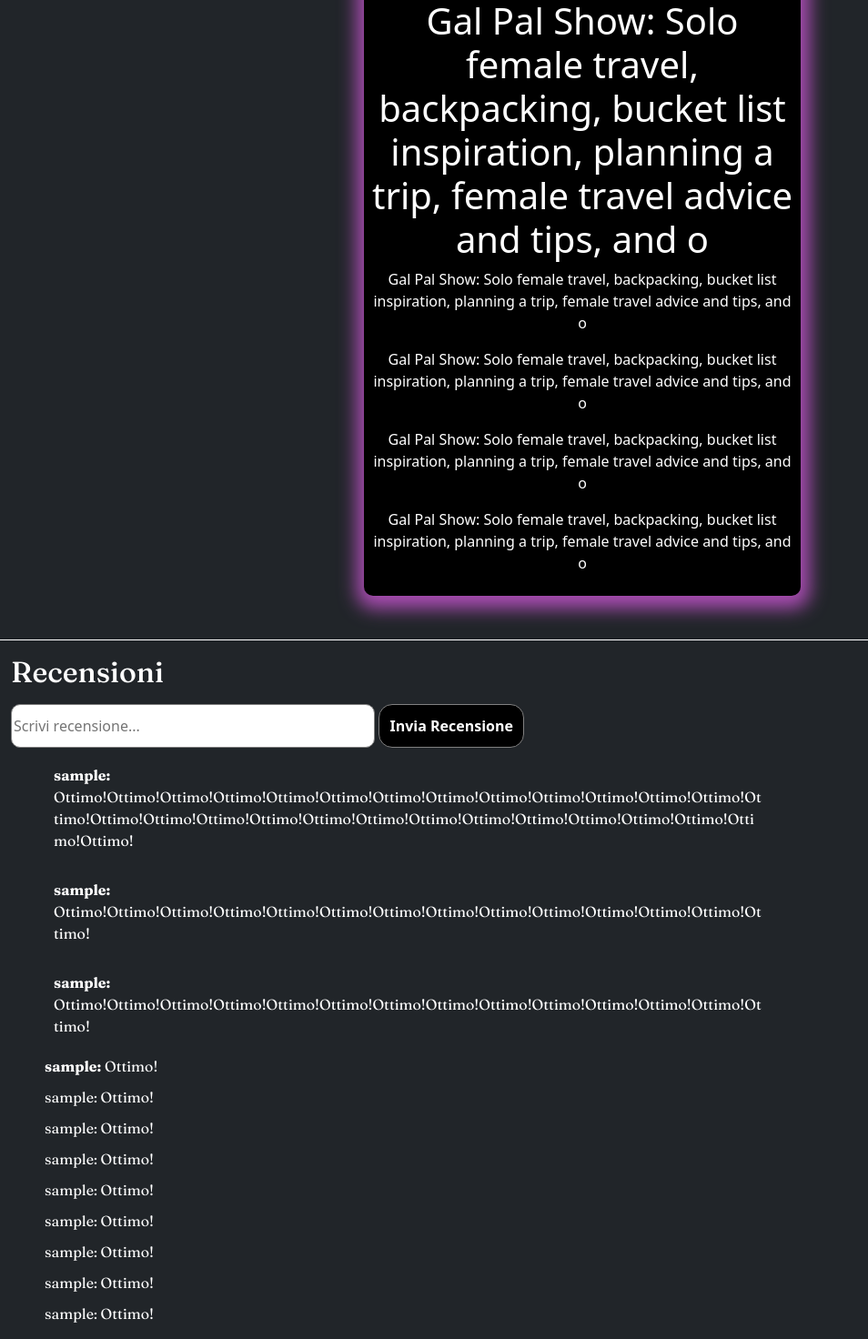
After one commit to danilo-0508/ProjectWork, a Flask app: page /podcast_info in a window 1280 px wide. The commit adds this page. Shown: the part 405-1877 px from the top of the page at 91% size, without its empty margins (0-954 px from the left). Run offline with Flask 3, Linux system fonts and the light colour scheme; the visitor is signed in with stand-in values (Sample User, id 1).

Commit message:
html recensioni + info podcast

```diff
--- a/app.py
+++ b/app.py
@@ -42,7 +42,7 @@ def inserisci_dati(query, params=None):
 connection = mysql.connector.connect(host='localhost',
                                      database='my_podcast',
                                      user='root',
-                                     password='')
+                                     password='root')
 cursor = connection.cursor()
 
 def hash_password(password):
@@ -143,5 +143,10 @@ def logout():
     session.pop('username', None)
     return redirect(url_for('login'))
 
+@app.route('/podcast_info')
+def info():
+    #podcast = execute_query('SELECT * FROM utenti WHERE utenti_ID = %s')
+    return render_template('podcast_info.html', username=session['username'])
+
 if __name__ == '__main__':
     app.run(debug=True)
--- a/config.py
+++ b/config.py
@@ -1,5 +1,5 @@
 class Config:
     MYSQL_HOST = 'localhost'
     MYSQL_USER = 'root'
-    MYSQL_PASSWORD = ''
+    MYSQL_PASSWORD = 'root'
     MYSQL_DB = 'my_podcast'
--- a/static/style.css
+++ b/static/style.css
@@ -182,9 +182,94 @@ ul li {
     width: 90%;
 }
 
+/*PODCAST INFO*/
+.bg {
+    font-family: sans-serif;
+    background-color: hsl(212, 81%, 21%);
+    margin: 0;
+    font-weight: 400;
+}
+
+.content {
+    min-height: 80vh;
+    display: flex;
+    align-items: center;
+    justify-content: center;
+    flex-direction: column;
+    text-align: center;
+    border-bottom: 1px solid white;
+}
+
+.recensione-box {
+    color: white;
+    width: 30rem;
+    background: hsl(0, 0%, 0%);
+    border-radius: 10px;
+    box-shadow: 1px 5px 20px 9px hsl(295, 40%, 50%);
+}
+
+.recensione-box img {
+    width: 100%;
+    display: block;
+    border-radius: 20px;
+}
+
+.testo-bianco li {
+    display: block;
+    margin-bottom: 10px;
+}
+
+.recensione-field {
+    border: solid 1px grey;
+    border-radius: 10px;
+    height: 3rem;
+    width: 25rem;
+}
+
+.recensione-button {
+    background-color: black;
+    color: white;
+    border: 1px solid gray;
+    border-radius: 15px;
+    height: 3rem;
+    width: 10rem;
+    transition: 0.5s;
+}
+
+.recensione-button:hover {
+    background-color: white;
+    color: black;
+    transition: 0.5s;
+}
+
+.testo-recensione {
+    width: 60rem;
+    word-wrap: break-word;
+    border-bottom: 1px solid #ccc;
+    padding: 10px;
+    box-sizing: border-box;
+}
+
+.text-box {
+    width: 30rem;
+    word-wrap: break-word;
+    padding: 10px;
+    box-sizing: border-box;
+}
+
 @media screen and (min-width: 992px) {
     .login-height {
         margin-bottom: 10rem;
+    }
+
+    .text-box {
+        width: 50rem;
+    }
+}
+
+@media screen and (min-width: 795px) and (max-width: 991px) {
+    .text-box {
+        width: 40rem;
     }
 }
 
@@ -200,10 +285,18 @@ ul li {
     .login-titolo {
         font-size: 2.5rem;
     }
+
+    .text-box {
+        width: 30rem;
+    }
 }
 
 @media screen and (min-width: 374px) and (max-width: 794px) {
     .login-titolo {
         font-size: 3rem;
     }
+
+    .text-box {
+        width: 26rem;
+    }
 }
--- a/templates/chi-siamo.html
+++ b/templates/chi-siamo.html
@@ -79,7 +79,7 @@
                 <div class="col-lg-4 col-md-6 col-sm-12 my-3">
                     <a href="https://www.linkedin.com/in/simone-di-sante-9b417b1b2/" target="_blank"
                         class="text-decoration-none testo-bianco"><img class="member"
-                            src="https://media.licdn.com/dms/image/D4D03AQGm00AlzdcLUQ/profile-displayphoto-shrink_800_800/0/1716299603821?e=1721865600&v=beta&t=LxzDgtd3s1l542ojXHh_Ui-gMaYknW-UjQ1Hj7qsGiY"
+                            src="https://media.licdn.com/dms/image/D4D03AQHALned3B4ooQ/profile-displayphoto-shrink_800_800/0/1716746396248?e=1722470400&v=beta&t=88sesvTXGijwj8M_nsIS_97SGI7x4TiUBzkleVCJtkg"
                             alt="member">
                         <div class="ms-3">Simone Di Sante</div>
                     </a>
--- /dev/null
+++ b/templates/podcast_info.html
@@ -0,0 +1,71 @@
+<!DOCTYPE html>
+<html lang="en">
+
+<head>
+    <meta charset="utf-8">
+    <meta name="viewport" content="width=device-width, initial-scale=1">
+    <title>Info Podcast</title>
+    <link rel="stylesheet" href="{{ url_for('static', filename='/style.css') }}">
+    <link href="https://cdn.jsdelivr.net/npm/bootstrap@5.3.3/dist/css/bootstrap.min.css" rel="stylesheet"
+        integrity="sha384-QWTKZyjpPEjISv5WaRU9OFeRpok6YctnYmDr5pNlyT2bRjXh0JMhjY6hW+ALEwIH" crossorigin="anonymous">
+    <link rel="preconnect" href="https://fonts.googleapis.com">
+    <link rel="preconnect" href="https://fonts.gstatic.com" crossorigin>
+    <link
+        href="https://fonts.googleapis.com/css2?family=Fraunces:ital,opsz,wght@0,9..144,100..900;1,9..144,100..900&display=swap"
+        rel="stylesheet">
+</head>
+
+<body class="bg-dark">
+    <div class="content p-5">
+        <div class="recensione-box p-2">
+            <img src="https://marketplace.canva.com/EAFIP4_9nrI/1/0/1600w/canva-black-neon-welcome-bank-podcast-cover-zBty84ekuGw.jpg"
+                alt="artista">
+            <h1>Gal Pal Show: Solo female travel, backpacking, bucket list inspiration, planning a trip, female travel
+                advice and tips, and o</h1>
+            <p>Gal Pal Show: Solo female travel, backpacking, bucket list inspiration, planning a trip, female travel
+                advice and tips, and o</p>
+            <p>Gal Pal Show: Solo female travel, backpacking, bucket list inspiration, planning a trip, female travel
+                advice and tips, and o</p>
+            <p>Gal Pal Show: Solo female travel, backpacking, bucket list inspiration, planning a trip, female travel
+                advice and tips, and o</p>
+            <p>Gal Pal Show: Solo female travel, backpacking, bucket list inspiration, planning a trip, female travel
+                advice and tips, and o</p>
+        </div>
+    </div>
+    <div class="container-fluid">
+        <div class="recensioni">
+            <h2 class="testo-bianco mt-3">Recensioni</h2>
+            <form class="my-2" action="">
+                <input class="recensione-field" type="text" placeholder="Scrivi recensione...">
+                <button class="recensione-button mt-2"><b>Invia Recensione</b></button>
+            </form>
+            <ul class="testo-bianco">
+                <li class="text-box"><b>{{username}}: </b>
+                    Ottimo!Ottimo!Ottimo!Ottimo!Ottimo!Ottimo!Ottimo!Ottimo!Ottimo!Ottimo!Ottimo!Ottimo!Ottimo!Ottimo!Ottimo!Ottimo!Ottimo!Ottimo!Ottimo!Ottimo!Ottimo!Ottimo!Ottimo!Ottimo!Ottimo!Ottimo!Ottimo!Ottimo!
+                </li>
+                <li class="text-box"><b>{{username}}: </b>
+                    Ottimo!Ottimo!Ottimo!Ottimo!Ottimo!Ottimo!Ottimo!Ottimo!Ottimo!Ottimo!Ottimo!Ottimo!Ottimo!Ottimo!
+                </li>
+                <li class="text-box"><b>{{username}}: </b>
+                    Ottimo!Ottimo!Ottimo!Ottimo!Ottimo!Ottimo!Ottimo!Ottimo!Ottimo!Ottimo!Ottimo!Ottimo!Ottimo!Ottimo!
+                </li>
+                <li><b>{{username}}:</b> Ottimo!</li>
+                <li>{{username}}: Ottimo!</li>
+                <li>{{username}}: Ottimo!</li>
+                <li>{{username}}: Ottimo!</li>
+                <li>{{username}}: Ottimo!</li>
+                <li>{{username}}: Ottimo!</li>
+                <li>{{username}}: Ottimo!</li>
+                <li>{{username}}: Ottimo!</li>
+                <li>{{username}}: Ottimo!</li>
+            </ul>
+
+        </div>
+    </div>
+
+    <script src="https://cdn.jsdelivr.net/npm/bootstrap@5.3.3/dist/js/bootstrap.bundle.min.js"
+        integrity="sha384-YvpcrYf0tY3lHB60NNkmXc5s9fDVZLESaAA55NDzOxhy9GkcIdslK1eN7N6jIeHz"
+        crossorigin="anonymous"></script>
+</body>
+
+</html>
```
Also changed, not shown: templates/home.html (+6 -3 lines).
